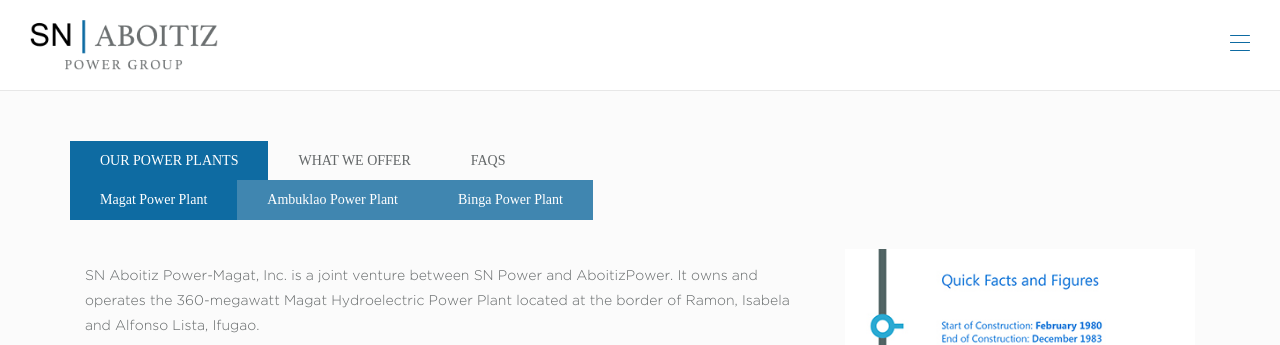
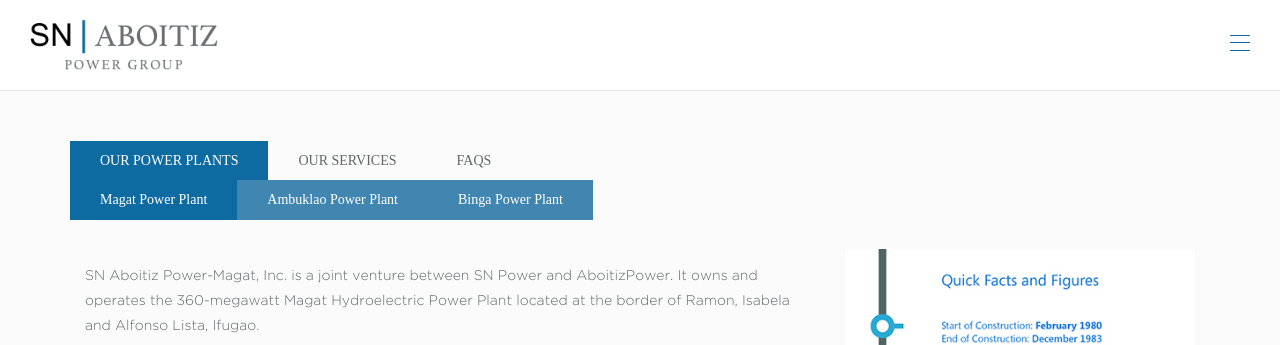
Before and after one commit to kristinavargas/snaboitiz.github.io, a Jekyll site: the page built from pages/our-business.html, in a window 1280 px wide. Shown: the top 345 px of the page. Built offline with Jekyll 4.4.1, drawn with Linux system fonts in a browser that asks for light colours; some web fonts are replaced.

Commit message:
Add our service tab

```diff
--- a/_includes/our-business/content.html
+++ b/_includes/our-business/content.html
@@ -5,7 +5,7 @@
             <a class="tabs-link" href="#power-plant" role="tab" data-toggle="tab">Our Power Plants</a>
         </li>
         <li class="tabs-list" role="presentation">
-            <a class="tabs-link" href="#we-offer" role="tab" data-toggle="tab">What We Offer</a>
+            <a class="tabs-link" href="#our-service" role="tab" data-toggle="tab">Our Services</a>
         </li>
         <li class="tabs-list" role="presentation">
             <a class="tabs-link" href="#faqs" role="tab" data-toggle="tab">FAQs</a>
@@ -40,8 +40,31 @@
                 </div>
             </div>
         </div>
-        <div role="tabpanel" class="content-list tab-pane fade clearfix" id="we-offer">
-            {% include our-business/we-offer.html %}
+        <div role="tabpanel" class="content-list tab-pane fade clearfix" id="our-service">
+            <ul class="nav nav-tabs" role="tablist">
+                <li role="presentation" class="tabs-list active">
+                    <a class="tabs-link" href="#wholesale" role="tab" data-toggle="tab">Wholesale Services</a>
+                </li>
+                <li role="presentation" class="tabs-list">
+                    <a class="tabs-link" href="#retail" role="tab" data-toggle="tab">Retail Services</a>
+                </li>
+                <li role="presentation" class="tabs-list">
+                    <a class="tabs-link" href="#ancillary" role="tab" data-toggle="tab">Ancillary Services</a>
+                </li>
+            </ul>
+            <div class="tab-content">
+                <div role="tabpanel" class="content-list tab-pane fade in active" id="wholesale">
+                    {% include our-business/our-service/wholesale.html %}
+                </div>
+
+                <div role="tabpanel" class="content-list tab-pane fade" id="retail">
+                    {% include our-business/our-service/retail.html %}
+                </div>
+
+                <div role="tabpanel" class="content-list tab-pane fade" id="ancillary">
+                    {% include our-business/our-service/ancillary.html %}
+                </div>
+            </div>
         </div>
         <div role="tabpanel" class="content-list tab-pane fade" id="faqs">
             {% include our-business/faqs.html %}
--- /dev/null
+++ b/_includes/our-business/our-service/wholesale.html
@@ -0,0 +1,8 @@
+<div class="content-section left-section col-lg-8 col-md-8 col-sm-12 col-xs-12">
+    {% for wholesale in site.data.wholesale %}
+    <div class="content-list">
+        <h4 class="content-title">{{ wholesale.title }}</h4>
+        <p class="content-description">{{ wholesale.description }}</p>
+    </div>
+    {% endfor %}
+</div>
--- a/_includes/our-business/we-offer.html
+++ /dev/null
@@ -1,12 +0,0 @@
-<div class="with-gallery content-section col-lg-8 col-md-8 col-sm-12 col-xs-12">
-    <p class="content-text">SNAP is in the business of providing renewable energy, specifically hydroelectric power. It
-        also provides ancillary services necessary to maintain power quality, reliability and stability of the grid.</p>
-    <p class="content-text">When engaging SNAP, you benefit from the synergy derived from the expertise of a strong
-        local power industry player that is the AboitizPower and the vast international experience of SN Power.</p>
-    <p class="content-text">Our business is focused on clean energy sources and we operate using global best practices
-        as we seek ways to constantly improve and innovate.</p>
-    <p class="content-text">For inquiries on our services, you may send an email to <strong>marketing@snaboitiz.com.</strong></p>
-</div>
-<div class="col-lg-4 col-md-4 hidden-sm hidden-xs right-section">
-    {% include side-gallery.html %}
-</div>
--- a/_layouts/page-layout/our-business.html
+++ b/_layouts/page-layout/our-business.html
@@ -31,6 +31,9 @@
             $(".tabs-link:first").on("click",function () {
                 tabContainer.css("border-bottom", "0")
             });
+            $(".tabs-link:eq(1)").on("click",function () {
+                tabContainer.css("border-bottom", "0")
+            });
 
 
             $('#myTab').tabCollapse({
--- a/_sass/our-business.sass
+++ b/_sass/our-business.sass
@@ -2,6 +2,7 @@
   position: relative
   background-color: #FBFBFB
   padding: 50px 15px
+  min-height: 80vh
   font-family: "Lato-Regular"
   .container-section
     .nav-tabs
@@ -25,12 +26,21 @@
     .tab-content
       min-height: 60vh
       .content-list
-        &#we-offer
-          .with-gallery
-            padding-top: 30px
-            padding-bottom: 30px
-          .right-section
-            margin-top: -38px
+        &#our-service
+          .content-section
+            .content-list
+              .content-title
+                font-size: 16px
+                font-family: "Gotham-Medium"
+                margin-bottom: 15px
+                color: #636768
+              .content-description
+                font-size: 14px
+                line-height: 25px
+                margin-bottom: 15px
+                font-family: "Gotham-Light"
+                color: #636768
+
         &#faqs
           .with-gallery
             padding-top: 30px
```
Also changed, not shown: _data/wholesale.yml (added, +11 -0 lines), _includes/our-business/our-service/ancillary.html (added), _includes/our-business/our-service/retail.html (added).
